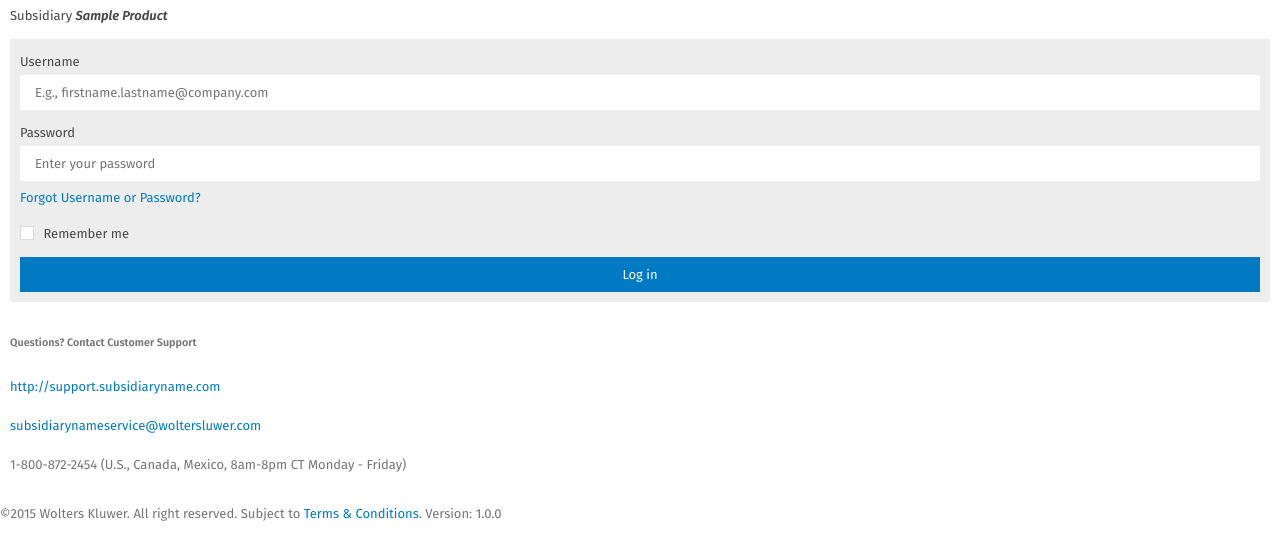
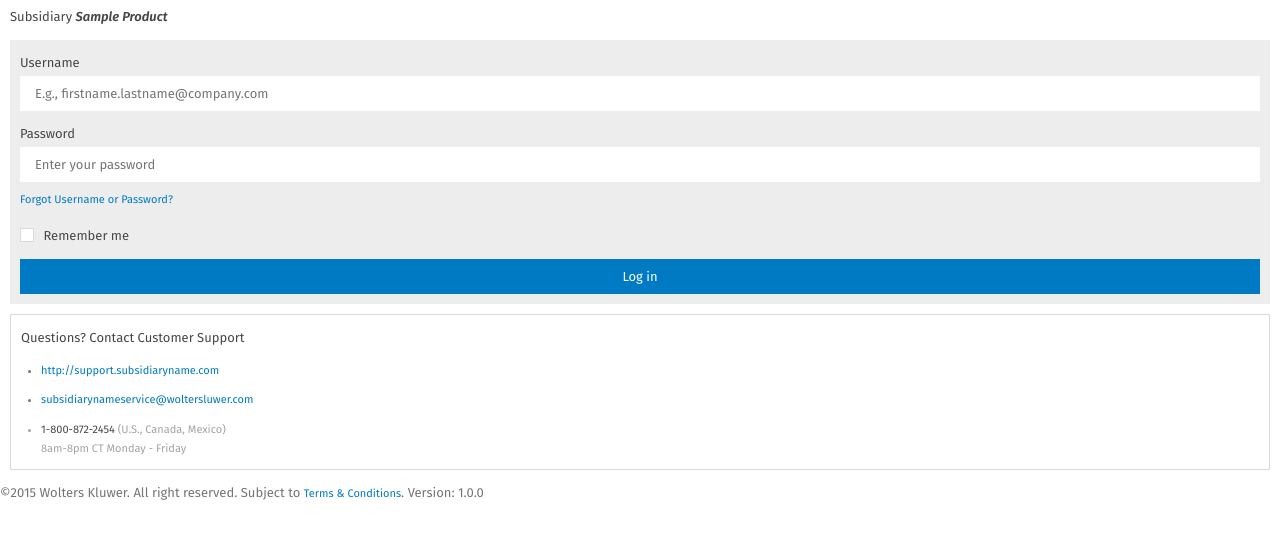
Before and after one commit to jakataja/wk-test-task, a website: page app/index.html in a window 1280 px wide. Shown: the part 52-612 px from the top of the page. Drawn offline with nearby package versions, Linux system fonts and the light colour scheme; files that its build step writes are made by us from their sources.

Commit message:
style for contact box

```diff
--- a/app/index.html
+++ b/app/index.html
@@ -50,12 +50,21 @@
           </form>
         </div>
       </main>
-      <aside>
-        <div>
-          <h5>Questions? Contact Customer Support</h5>
-          <p><a href="http://support.subsidiaryname.com" title="">http://support.subsidiaryname.com</a></p>
-          <p><a href="mailto:subsidiarynameservice@woltersluwer.com" title="">subsidiarynameservice@woltersluwer.com</a></p>
-          <p><span>1-800-872-2454</span> <span>(U.S., Canada, Mexico, 8am-8pm CT Monday - Friday)</span></p>
+      <aside class="page-contact">
+        <div class="contact-container">
+          <ul class="contact-list">
+            <h5 class="contact-header">Questions? Contact Customer Support</h5>
+            <li class="contact-list-item">
+              <a href="http://support.subsidiaryname.com" title="">http://support.subsidiaryname.com</a>
+            </li>
+            <li class="contact-list-item">
+              <a href="mailto:subsidiarynameservice@woltersluwer.com" title="">subsidiarynameservice@woltersluwer.com</a>
+            </li>
+            <li class="contact-list-item contact-phone">
+              <span class="contact-phone-num">1-800-872-2454</span> (U.S., Canada, Mexico)<br>
+              8am-8pm CT Monday - Friday
+            </li>
+          </ul>
         </div>
       </aside>
     </div>
--- /dev/null
+++ b/src/scss/contact.scss
@@ -0,0 +1,36 @@
+.page-contact {
+  border: 1px solid $border-gray;
+  padding: $space;
+}
+
+
+.contact-list {
+
+  &-item {
+    font-size: 11px;
+    line-height: 1.5rem;
+    padding-top: $space
+  }
+
+}
+
+
+.contact {
+
+  &-header {
+    color: $dark-gray;
+    font-size: 1rem;
+    font-weight: 400;
+
+    margin: 0;
+    padding: 0;
+  }
+
+  &-phone {
+    color: $detail-gray;
+
+    &-num {
+      color: $dark-gray;
+    }
+  }
+}
--- a/src/scss/general.scss
+++ b/src/scss/general.scss
@@ -11,7 +11,12 @@ body {
 
 a {
   color: $blue;
+  font-size: 11px;
   text-decoration: none;
+
+  &:hover {
+    text-decoration: underline;
+  }
 }
 
 input[type="text"],
@@ -25,3 +30,13 @@ input[type="submit"] {
   padding: $space 15px;
   width: 100%;
 }
+
+ul {
+  margin: 0;
+  padding: 0;
+}
+
+li {
+  margin: 0 0 0 $space*2;
+  padding: 0;
+}
--- a/src/scss/style.scss
+++ b/src/scss/style.scss
@@ -5,3 +5,4 @@
 @import "header.scss";
 @import "content.scss";
 @import "main.scss";
+@import "contact.scss";
--- a/src/scss/vars.scss
+++ b/src/scss/vars.scss
@@ -2,6 +2,7 @@ $light-gray: #ededed;
 $gray: #757575;
 $dark-gray: #474747;
 $border-gray: #dadada;
+$detail-gray: #a3a3a3;
 $blue: #007ac3;
 $red: #e5202e;
 $white: #fff;
```
